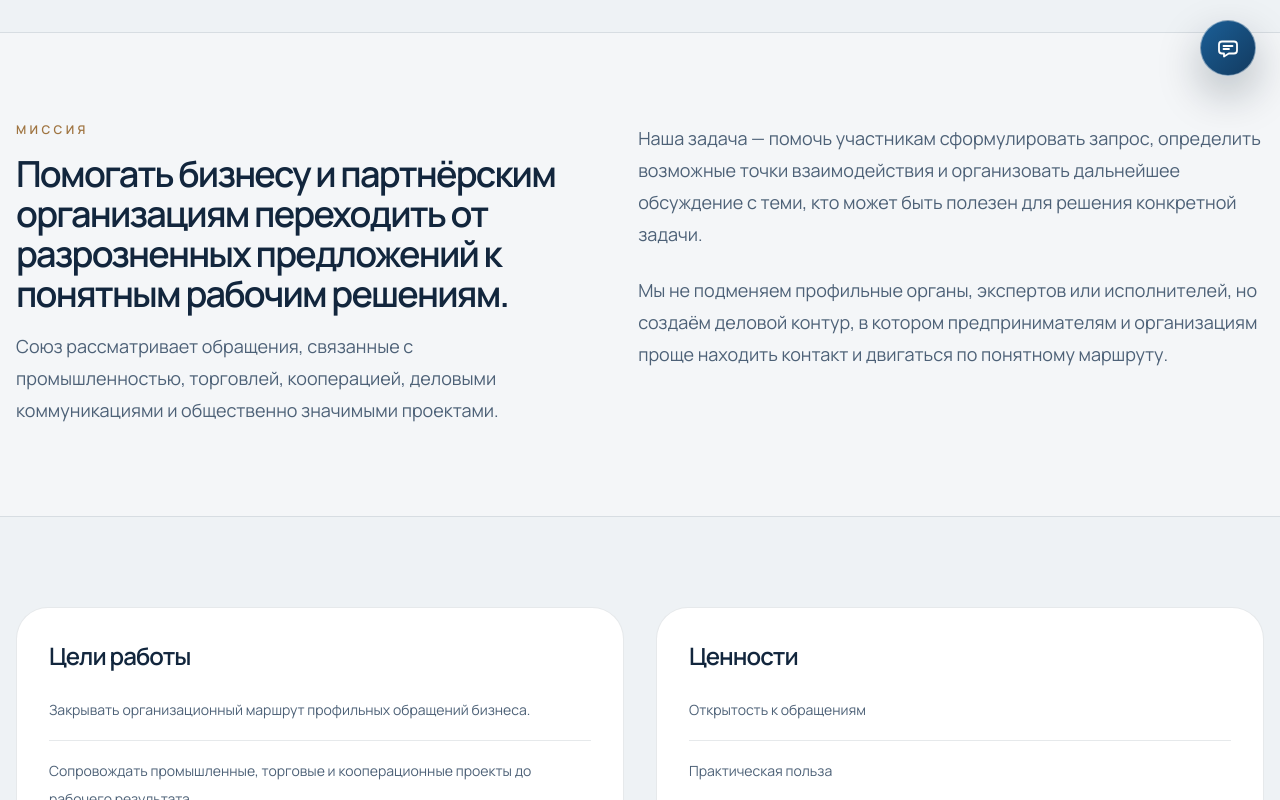
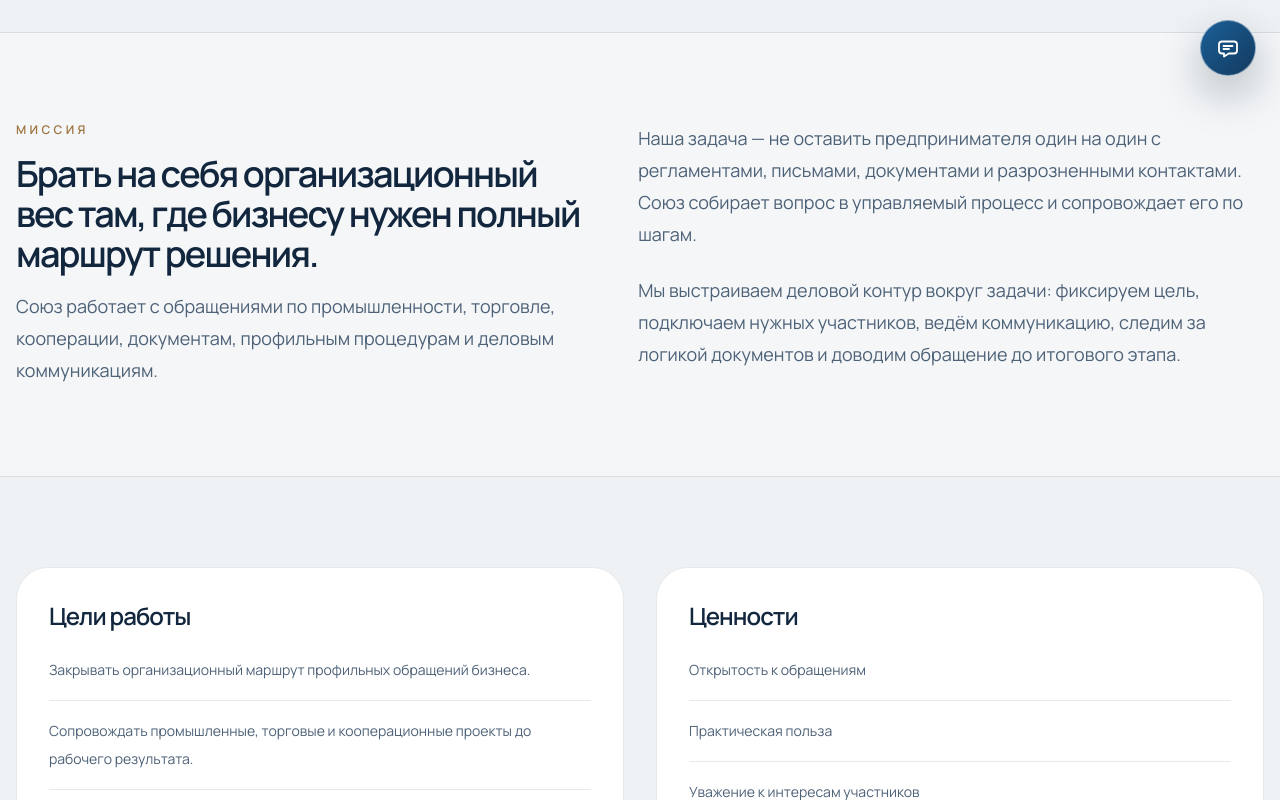
Before and after one commit to alexroshkovdky-oss/TPPZO, a Next.js app: page /about in a window 1280 px wide. Shown: the part 700-1500 px from the top of the page. Built offline with nearby package versions, Linux system fonts and the light colour scheme.

Commit message:
Update page.tsx

```diff
--- a/src/app/about/page.tsx
+++ b/src/app/about/page.tsx
@@ -21,20 +21,20 @@ export default function AboutPage() {
         <div className="site-container grid gap-14 lg:grid-cols-[minmax(0,0.95fr)_minmax(0,1.05fr)]">
           <SectionHeading
             eyebrow="Миссия"
-            title="Помогать бизнесу и партнёрским организациям переходить от разрозненных предложений к понятным рабочим решениям."
-            description="Союз рассматривает обращения, связанные с промышленностью, торговлей, кооперацией, деловыми коммуникациями и общественно значимыми проектами."
+            title="Брать на себя организационный вес там, где бизнесу нужен полный маршрут решения."
+            description="Союз работает с обращениями по промышленности, торговле, кооперации, документам, профильным процедурам и деловым коммуникациям."
           />
 
           <div className="space-y-6 text-lg leading-8 text-[var(--color-muted)]">
             <p>
-              Наша задача — помочь участникам сформулировать запрос, определить возможные
-              точки взаимодействия и организовать дальнейшее обсуждение с теми, кто может быть
-              полезен для решения конкретной задачи.
+              Наша задача — не оставить предпринимателя один на один с регламентами, письмами,
+              документами и разрозненными контактами. Союз собирает вопрос в управляемый процесс
+              и сопровождает его по шагам.
             </p>
             <p>
-              Мы не подменяем профильные органы, экспертов или исполнителей, но создаём деловой
-              контур, в котором предпринимателям и организациям проще находить контакт и двигаться
-              по понятному маршруту.
+              Мы выстраиваем деловой контур вокруг задачи: фиксируем цель, подключаем нужных
+              участников, ведём коммуникацию, следим за логикой документов и доводим обращение
+              до итогового этапа.
             </p>
           </div>
         </div>
@@ -80,7 +80,7 @@ export default function AboutPage() {
         <div className="site-container space-y-12">
           <SectionHeading
             eyebrow="Практические форматы работы"
-            title="Практическая работа начинается с понятного запроса и аккуратно подготовленных материалов."
+            title="Практическая работа строится вокруг полного прохождения вопроса."
             description={siteContent.aboutPage.serviceFormatsIntro}
           />
 
```
